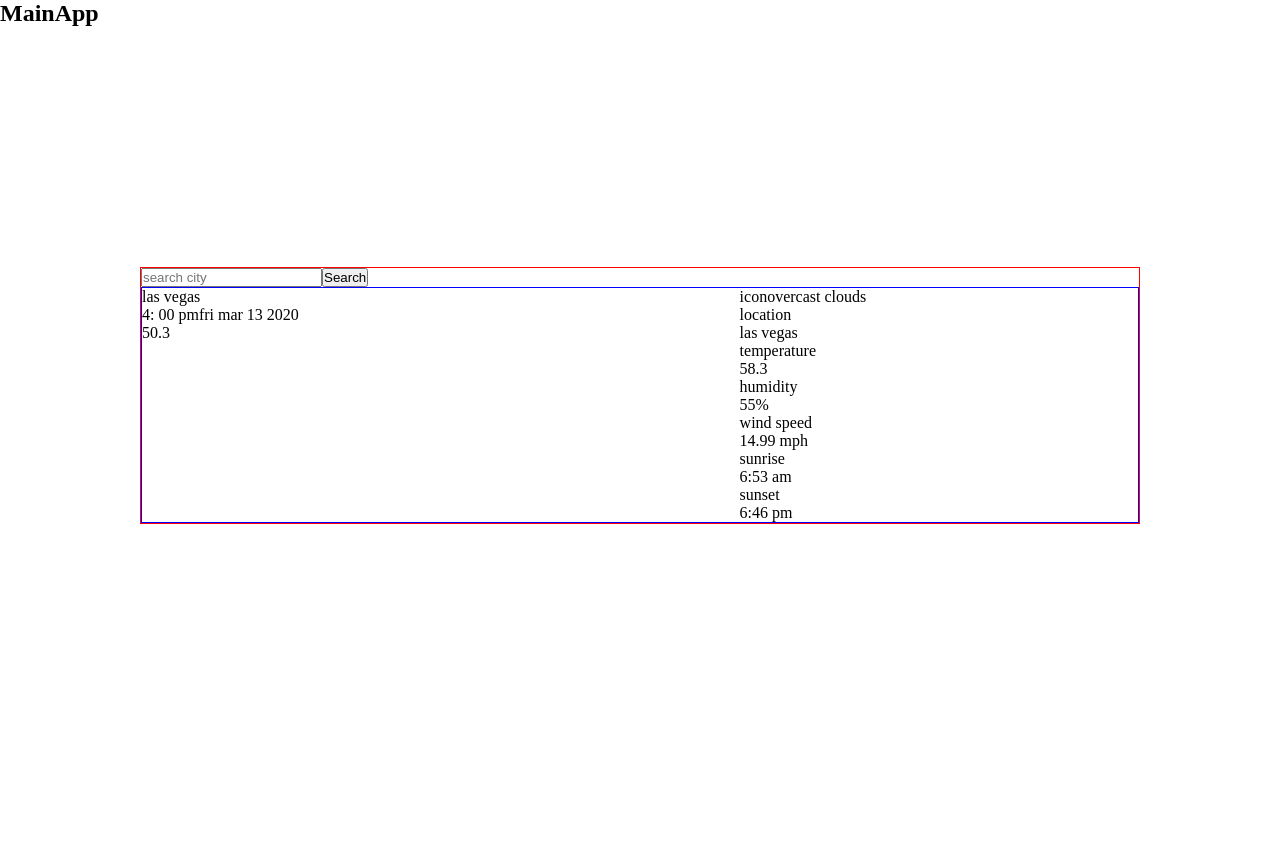
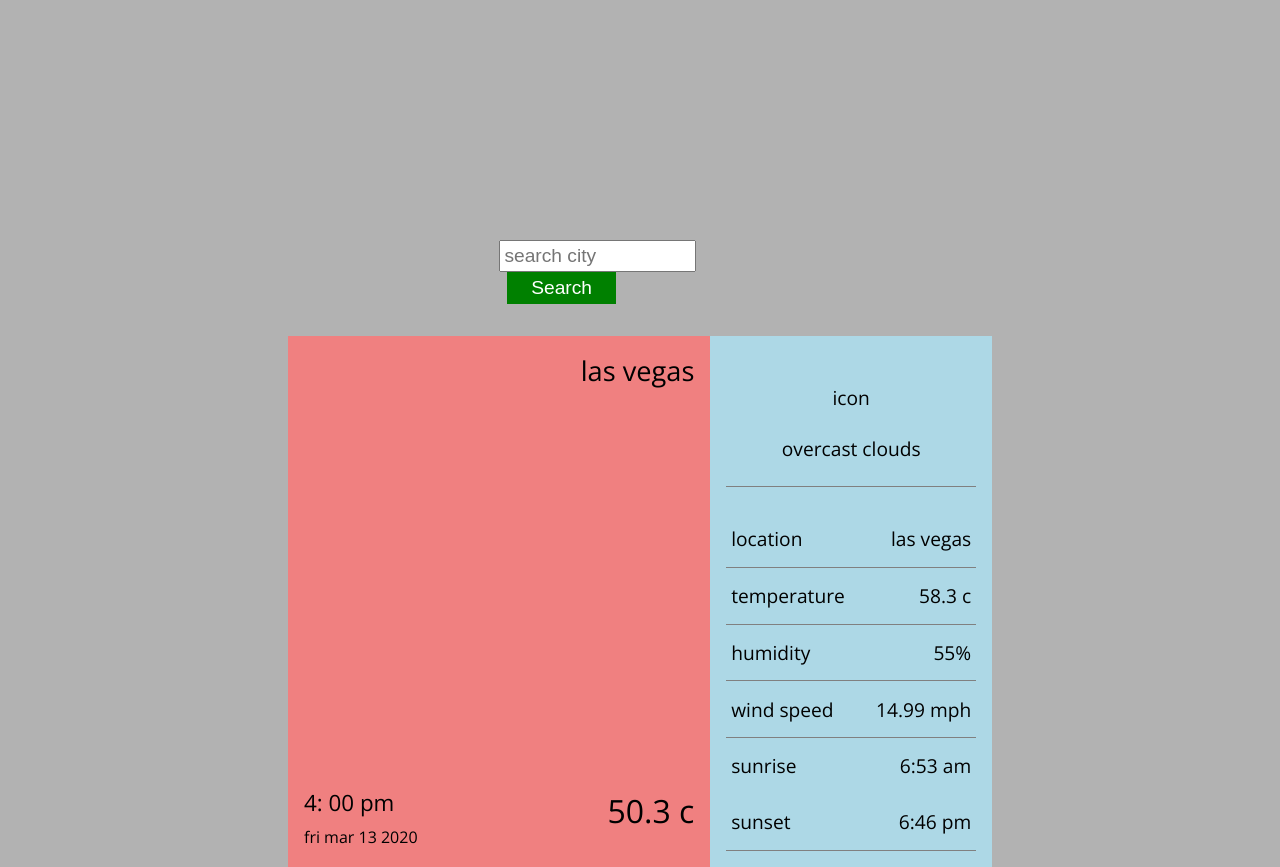
Before and after one commit to anthonyamaro15/react-weater-app, a React (Create React App) app in the folder weather/: page / in a window 1280 px wide. Before the commit the page ends 800 px from the top, so only its background shows below. Built offline with nearby package versions, Linux system fonts and the light colour scheme.

Commit message:
getting the data from the api

```diff
--- a/weather/src/components/MainApp.js
+++ b/weather/src/components/MainApp.js
@@ -4,7 +4,6 @@ import Form from "./Form";
 const MainApp = () => {
   return (
     <div>
-      <h2>MainApp</h2>
       <div className="container">
         <div className="form-container">
           <Form />
@@ -17,42 +16,42 @@ const MainApp = () => {
             </div>
             <div className="bottom-left">
               <div className="date-info">
-                <span>4: 00 pm</span>
-                <span>fri mar 13 2020</span>
+                <span className="time">4: 00 pm</span>
+                <span className="date">fri mar 13 2020</span>
               </div>
               <div className="main-temp">
-                <span>50.3</span>
+                <span>50.3 c</span>
               </div>
             </div>
           </div>
 
           <div className="top-right">
             <div className="icon-container">
-              <span>icon</span>
-              <span>overcast clouds</span>
+              <span className="icon">icon</span>
+              <span className="icon-des">overcast clouds</span>
             </div>
             <div className="description">
-              <div className="location">
+              <div className="location border flex">
                 <p>location</p>
                 <span>las vegas</span>
               </div>
-              <div className="temperature border">
+              <div className="temperature border flex">
                 <p>temperature</p>
-                <span>58.3</span>
+                <span>58.3 c</span>
               </div>
-              <div className="humidity border">
+              <div className="humidity border flex">
                 <p>humidity</p>
                 <span>55%</span>
               </div>
-              <div className="wind-speed border">
+              <div className="wind-speed border flex">
                 <p>wind speed</p>
                 <span>14.99 mph</span>
               </div>
-              <div className="sunrise">
+              <div className="sunrise flex">
                 <p>sunrise</p>
                 <span>6:53 am</span>
               </div>
-              <div className="sunset border">
+              <div className="sunset border flex">
                 <p>sunset</p>
                 <span>6:46 pm</span>
               </div>
--- a/weather/src/sass/_main.scss
+++ b/weather/src/sass/_main.scss
@@ -1,20 +1,132 @@
+@import url("https://fonts.googleapis.com/css?family=Open+Sans&display=swap");
+
 * {
   box-sizing: border-box;
   margin: 0;
   padding: 0;
 }
 
+body {
+  font-family: "Open Sans", sans-serif;
+  background: rgba(0, 0, 0, 0.3);
+}
+
+p,
+span {
+  font-size: 1.2rem;
+}
+
 .container {
-  border: 1px solid red;
-  width: 1000px;
+  //   border: 1px solid red;
+  width: 55%;
   margin: 15rem auto 0;
 
+  form {
+    width: 40%;
+    margin: 0 auto 2rem;
+    input {
+      width: 70%;
+      font-size: 1.2rem;
+      padding: 0.2rem;
+      outline: none;
+    }
+
+    button {
+      display: inline-block;
+      font-size: 1.2rem;
+      padding: 0.3rem 1.5rem;
+      margin-left: 0.5rem;
+      outline: none;
+      border: none;
+      background: green;
+
+      color: white;
+      cursor: pointer;
+    }
+  }
+
   .info-container {
-    border: 1px solid blue;
     display: flex;
 
     .top-left {
       width: 60%;
+      padding: 1rem 1rem 2rem;
+      background: lightcoral;
+
+      .main-location {
+        display: flex;
+        justify-content: flex-end;
+
+        p {
+          font-size: 1.7rem;
+        }
+      }
+
+      .bottom-left {
+        display: flex;
+        align-items: flex-end;
+        justify-content: space-between;
+        height: 95%;
+
+        .date-info {
+          span {
+            display: block;
+          }
+
+          .time {
+            font-size: 1.4rem;
+          }
+
+          .date {
+            font-size: 1rem;
+            padding-top: 0.5rem;
+          }
+        }
+
+        .main-temp {
+          span {
+            display: block;
+            font-size: 2rem;
+            margin-bottom: 1rem;
+          }
+        }
+      }
+    }
+
+    .top-right {
+      padding: 1rem;
+      width: 40%;
+      background: lightblue;
+
+      .icon-container {
+        width: 100%;
+        padding: 2rem 0 1.5rem;
+        display: flex;
+        flex-direction: column;
+        align-items: center;
+        justify-content: center;
+
+        .icon {
+          padding-bottom: 1.5rem;
+        }
+
+        .icon-des {
+          border-bottom: 1px solid grey;
+          display: block;
+          width: 100%;
+          text-align: center;
+          padding-bottom: 1.5rem;
+        }
+      }
+
+      .border {
+        border-bottom: 1px solid grey;
+      }
+      .flex {
+        display: flex;
+        justify-content: space-between;
+        padding: 0.9rem 0.3rem;
+      }
     }
   }
 }
```
Also changed, not shown: 1 other file (tests, documents, lock files or other folders).
